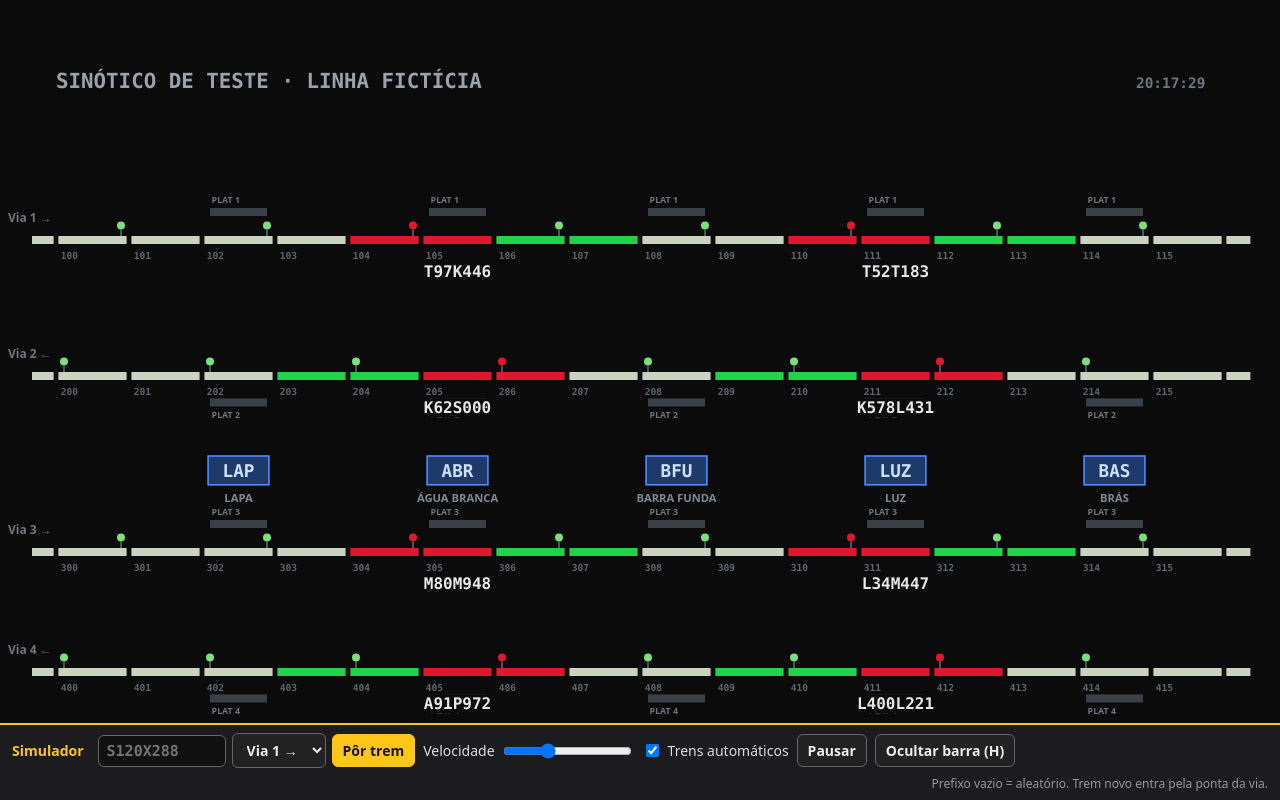
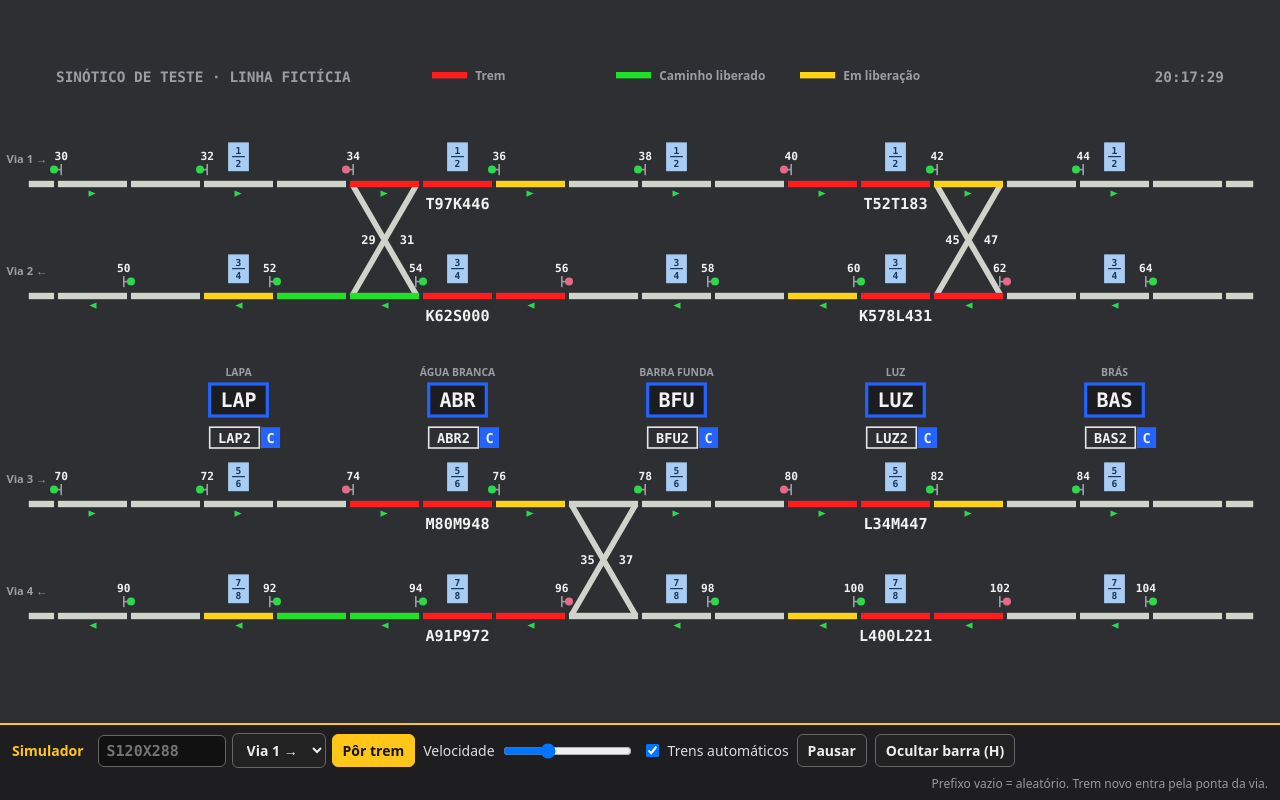
Before and after one commit to GSRJ/BFU-APP, a plain HTML site: page sso/alerta-trem/simulador.html in a window 1280 px wide. Drawn offline with Linux system fonts and the light colour scheme.

Commit message:
Simulador do sinótico com o visual do painel
Fundo cinza-escuro, trem em vermelho, caminho liberado em verde e em
liberação em amarelo, sinais numerados, AMVs em X, plataformas em azul-claro
e caixas das estações com borda azul. Legenda das cores no topo.

Co-Authored-By: Claude Opus 5.5 <noreply@anthropic.com>
Claude-Session: https://claude.ai/code/session_0132cwVEh8d8dimCDEMJNK2i

```diff
--- a/sso/alerta-trem/simulador.html
+++ b/sso/alerta-trem/simulador.html
@@ -7,7 +7,7 @@
 <title>Simulador de Sinótico · BFU</title>
 <link rel="icon" href="../../icon-192.png">
 <style>
-html,body{margin:0;height:100%;background:#0B0B0C;color:#ddd;font:14px/1.3 system-ui,Segoe UI,Arial,sans-serif;overflow:hidden}
+html,body{margin:0;height:100%;background:#2D2F32;color:#ddd;font:14px/1.3 system-ui,Segoe UI,Arial,sans-serif;overflow:hidden}
 #cv{position:fixed;inset:0;width:100%;height:100%;display:block}
 .bar{position:fixed;left:0;right:0;bottom:0;display:flex;flex-wrap:wrap;gap:8px;align-items:center;padding:8px 12px;background:rgba(30,30,32,.94);border-top:2px solid #FFC61A;z-index:2}
 .bar[hidden]{display:none}
@@ -41,14 +41,17 @@ html,body{margin:0;height:100%;background:#0B0B0C;color:#ddd;font:14px/1.3 syste
 'use strict';
 /* Sinótico fictício para testar o ALERTA TREM. Não representa nenhuma linha real. */
 const W=1600,H=900,cv=document.getElementById('cv'),cx=cv.getContext('2d');
-const NSEC=16,X0=70,X1=1530,SW=(X1-X0)/NSEC,GAP=6;
+const NSEC=16,X0=70,X1=1530,SW=(X1-X0)/NSEC,GAP=5;
+const COR={fundo:'#2D2F32',livre:'#CFD3C9',trem:'#FF1E1E',liberado:'#22E02A',liberando:'#FFD21A',texto:'#F2F2F2',cinza:'#9A9EA3',plat:'#A9CDF2',platTx:'#16365F',azul:'#2563FF'};
 const ESTACOES=[{nome:'LAPA',cod:'LAP',sec:2},{nome:'ÁGUA BRANCA',cod:'ABR',sec:5},{nome:'BARRA FUNDA',cod:'BFU',sec:8},{nome:'LUZ',cod:'LUZ',sec:11},{nome:'BRÁS',cod:'BAS',sec:14}];
 const VIAS=[
-  {nome:'Via 1 →',y:250,dir:1,plat:1},
-  {nome:'Via 2 ←',y:420,dir:-1,plat:2},
-  {nome:'Via 3 →',y:640,dir:1,plat:3},
-  {nome:'Via 4 ←',y:790,dir:-1,plat:4},
+  {nome:'Via 1 →',y:180,dir:1,plat:1},
+  {nome:'Via 2 ←',y:320,dir:-1,plat:2},
+  {nome:'Via 3 →',y:580,dir:1,plat:3},
+  {nome:'Via 4 ←',y:720,dir:-1,plat:4},
 ];
+// aparelhos de mudança de via (só desenho): entre a via a e a via b, na seção s
+const AMVS=[{a:0,b:1,s:4},{a:0,b:1,s:12},{a:2,b:3,s:7}];
 const LETRAS='SNKMAPTRL';
 let trens=[],pausado=false,tickN=0,velocidade=4,timer=null;
 
@@ -85,58 +88,96 @@ function tick(){
   desenhar();
 }
 
+// estado de cada seção: trem (vermelho), caminho liberado (verde) ou em liberação (amarelo)
+function estados(){
+  const st={};
+  for(const t of trens){
+    const d=VIAS[t.via].dir,parado=t.espera>1;
+    // parado na plataforma: o caminho à frente ainda está sendo liberado
+    const verdes=parado?0:2;
+    for(let k=1;k<=verdes;k++)st[t.via+':'+(t.pos+d*k)]??='liberado';
+    st[t.via+':'+(t.pos+d*(verdes+1))]??='liberando';
+  }
+  for(const t of trens){st[t.via+':'+t.pos]='trem';st[t.via+':'+(t.pos-VIAS[t.via].dir)]='trem'}
+  return st;
+}
+const mono=(px,w)=>(w||700)+' '+px+'px ui-monospace,Consolas,"Courier New",monospace';
+function texto(t,x,y,cor,fonte,al){cx.font=fonte;cx.fillStyle=cor;cx.textAlign=al||'left';cx.fillText(t,x,y);cx.textAlign='left'}
+
 function desenhar(){
   const r=Math.min(innerWidth/W,innerHeight/H),dpr=devicePixelRatio||1;
   cv.width=innerWidth*dpr;cv.height=innerHeight*dpr;
   cx.setTransform(r*dpr,0,0,r*dpr,(innerWidth-W*r)/2*dpr,(innerHeight-H*r)/2*dpr);
-  cx.fillStyle='#0B0B0C';cx.fillRect(-2000,-2000,W+4000,H+4000);
-  // cabeçalho
-  cx.font='700 26px ui-monospace,Consolas,monospace';cx.fillStyle='#9AA3AD';cx.textBaseline='alphabetic';
-  cx.fillText('SINÓTICO DE TESTE · LINHA FICTÍCIA',X0,60);
-  cx.font='600 18px ui-monospace,Consolas,monospace';cx.fillStyle='#6E7680';
-  cx.fillText(new Date().toLocaleTimeString('pt-BR'),X1-110,60);
-  // estações (caixas como no painel)
+  cx.fillStyle=COR.fundo;cx.fillRect(-2000,-2000,W+4000,H+4000);
+  cx.textBaseline='alphabetic';
+  texto('SINÓTICO DE TESTE · LINHA FICTÍCIA',X0,52,COR.cinza,mono(18,600));
+  texto(new Date().toLocaleTimeString('pt-BR'),X1,52,COR.cinza,mono(18,600),'right');
+  // legenda
+  [['trem','Trem'],['liberado','Caminho liberado'],['liberando','Em liberação']].forEach(([k,n],i)=>{
+    const x=X0+470+i*230;cx.fillStyle=COR[k];cx.fillRect(x,40,44,8);texto(n,x+54,50,COR.cinza,'600 15px system-ui,sans-serif');
+  });
+  const st=estados();
+  // AMVs: o "X" entre duas vias
+  cx.strokeStyle=COR.livre;cx.lineWidth=7;cx.lineCap='butt';
+  for(const a of AMVS){
+    const x=X0+a.s*SW+GAP,x2=X0+(a.s+1)*SW-GAP,ya=VIAS[a.a].y,yb=VIAS[a.b].y;
+    cx.beginPath();cx.moveTo(x,ya);cx.lineTo(x2,yb);cx.moveTo(x,yb);cx.lineTo(x2,ya);cx.stroke();
+    texto(String(20+a.s*2+1),x+SW/2-34,(ya+yb)/2+5,COR.texto,mono(15,600));
+    texto(String(20+a.s*2+3),x+SW/2+14,(ya+yb)/2+5,COR.texto,mono(15,600));
+  }
+  // caixas das estações entre os pares de vias
   for(const e of ESTACOES){
     const x=X0+e.sec*SW+SW/2;
-    cx.fillStyle='#1E3A6B';cx.strokeStyle='#4C8DFF';cx.lineWidth=2;
-    cx.fillRect(x-38,520,76,36);cx.strokeRect(x-38,520,76,36);
-    cx.font='700 22px ui-monospace,Consolas,monospace';cx.fillStyle='#CFE0FF';cx.textAlign='center';cx.fillText(e.cod,x,546);
-    cx.font='600 14px system-ui,sans-serif';cx.fillStyle='#7F8A96';cx.fillText(e.nome,x,578);
-    cx.textAlign='left';
+    const yc=(VIAS[1].y+VIAS[2].y)/2;
+    cx.lineWidth=4;cx.strokeStyle=COR.azul;cx.fillStyle='#1B1D20';
+    cx.fillRect(x-36,yc-20,72,40);cx.strokeRect(x-36,yc-20,72,40);
+    texto(e.cod,x,yc+9,COR.texto,mono(25,700),'center');
+    // etiqueta auxiliar, como "BAS2 C"
+    cx.lineWidth=2;cx.strokeStyle='#E6E6E6';cx.strokeRect(x-36,yc+34,62,26);
+    texto(e.cod+'2',x-5,yc+54,COR.texto,mono(17,700),'center');
+    cx.fillStyle=COR.azul;cx.fillRect(x+28,yc+34,24,26);texto('C',x+40,yc+54,COR.texto,mono(17,700),'center');
+    texto(e.nome,x,yc-30,COR.cinza,'600 13px system-ui,sans-serif','center');
   }
-  // rotas à frente de cada trem
-  const rota={};
-  for(const t of trens){const d=VIAS[t.via].dir;for(let k=1;k<=2;k++)rota[t.via+':'+(t.pos+d*k)]=1}
   for(let v=0;v<VIAS.length;v++){
     const via=VIAS[v],y=via.y;
-    cx.font='600 15px system-ui,sans-serif';cx.fillStyle='#6E7680';cx.fillText(via.nome,X0-60,y-22);
+    texto(via.nome,X0-62,y-26,COR.cinza,'600 14px system-ui,sans-serif');
+    // pontas da via
+    cx.fillStyle=COR.livre;cx.fillRect(X0-34,y-4,34-GAP/2,8);cx.fillRect(X1+GAP/2,y-4,34,8);
     for(let s=0;s<NSEC;s++){
-      const x=X0+s*SW,oc=ocupado(v,s);
-      cx.fillStyle=oc?'#E0182D':rota[v+':'+s]?'#22D14A':'#C9D3BF';
-      cx.fillRect(x+GAP/2,y-5,SW-GAP,10);
-      // número do circuito e sinal, para parecer o painel real
-      cx.font='600 12px ui-monospace,Consolas,monospace';cx.fillStyle='#5E6670';
-      cx.fillText(String(v+1)+String(s).padStart(2,'0'),x+6,y+24);
+      const x=X0+s*SW,e=st[v+':'+s];
+      cx.fillStyle=e?COR[e]:COR.livre;
+      cx.fillRect(x+GAP/2,y-4,SW-GAP,8);
+      // sinal a cada duas seções, na entrada da seção no sentido da via
       if(s%2===0){
-        const sx=via.dir>0?x+SW-10:x+10;
-        cx.fillStyle=oc?'#E0182D':'#7BE07B';cx.beginPath();cx.arc(sx,y-18,5,0,7);cx.fill();
-        cx.fillStyle='#5E6670';cx.fillRect(sx-1,y-13,2,8);
+        const sx=via.dir>0?x+GAP/2+4:x+SW-GAP/2-4,sy=y-18,fr=st[v+':'+s]==='trem';
+        cx.fillStyle=COR.cinza;cx.fillRect(sx-1,sy-7,2,14);
+        const cxp=sx+(via.dir>0?-9:9);
+        cx.fillRect(Math.min(sx,cxp),sy-1,9,2);
+        cx.fillStyle=fr?'#E46A8A':'#2BD94A';cx.beginPath();cx.arc(cxp,sy,5,0,7);cx.fill();
+        texto(String(30+v*20+s),sx,sy-12,COR.texto,mono(14,600),'center');
+        // seta verde de sentido
+        const ax=x+SW/2,ay=y+12;
+        cx.fillStyle='#2BD94A';cx.beginPath();
+        if(via.dir>0){cx.moveTo(ax-5,ay-4);cx.lineTo(ax+4,ay);cx.lineTo(ax-5,ay+4)}else{cx.moveTo(ax+5,ay-4);cx.lineTo(ax-4,ay);cx.lineTo(ax+5,ay+4)}
+        cx.fill();
       }
-      const e=estacaoEm(s);
-      if(e){cx.fillStyle='#3A4048';cx.fillRect(x+10,y+(via.dir>0?-40:28),SW-20,10);
-        cx.font='600 11px system-ui,sans-serif';cx.fillStyle='#6E7680';cx.fillText('PLAT '+via.plat,x+12,y+(via.dir>0?-46:52))}
+      // plataforma: bloco azul-claro com o número das vias
+      if(estacaoEm(s)){
+        const bx=x+SW/2-13,by=y-52;
+        cx.fillStyle=COR.plat;cx.fillRect(bx,by,26,36);
+        cx.fillStyle=COR.platTx;cx.fillRect(bx+5,by+17,16,1.5);
+        texto(String(via.plat*2-1),bx+13,by+14,COR.platTx,mono(12,700),'center');
+        texto(String(via.plat*2),bx+13,by+31,COR.platTx,mono(12,700),'center');
+      }
     }
-    // pontas da via
-    cx.fillStyle='#C9D3BF';cx.fillRect(X0-30,y-5,30-GAP/2,10);cx.fillRect(X1+GAP/2,y-5,30,10);
   }
-  // prefixos (texto branco embaixo da seção da frente)
-  cx.font='700 20px ui-monospace,Consolas,monospace';
+  // prefixos em branco, colados na seção da frente do trem
   for(const t of trens){
     if(t.pos<0||t.pos>=NSEC)continue;
-    const via=VIAS[t.via],x=X0+t.pos*SW+SW/2,y=via.y+46;
-    const w=cx.measureText(t.id).width;
-    cx.fillStyle='#0B0B0C';cx.fillRect(x-w/2-4,y-18,w+8,24);
-    cx.fillStyle='#E8E8E8';cx.textAlign='center';cx.fillText(t.id,x,y);cx.textAlign='left';
+    const via=VIAS[t.via],x=X0+t.pos*SW+SW/2,y=via.y+31;
+    cx.font=mono(19,700);const w=cx.measureText(t.id).width;
+    cx.fillStyle=COR.fundo;cx.fillRect(x-w/2-4,y-17,w+8,22);
+    texto(t.id,x,y,COR.texto,mono(19,700),'center');
   }
 }
 
```
